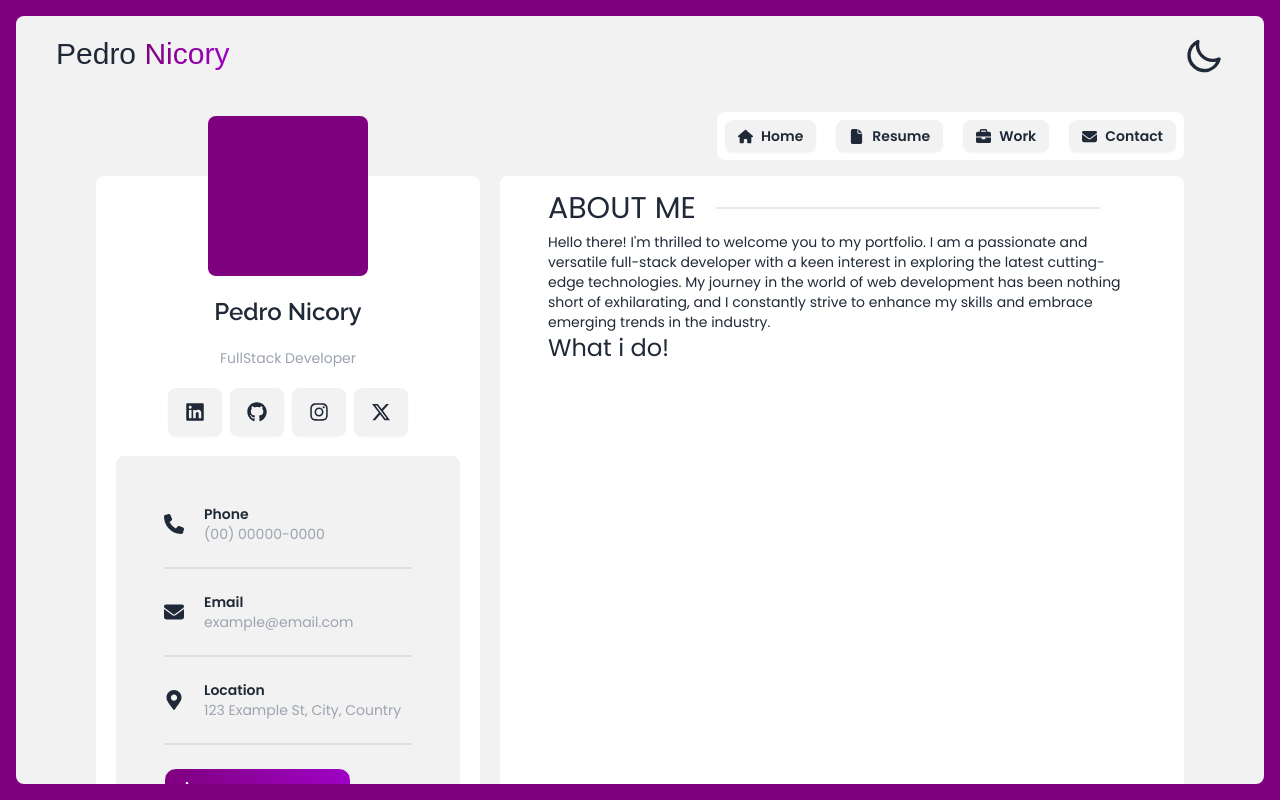
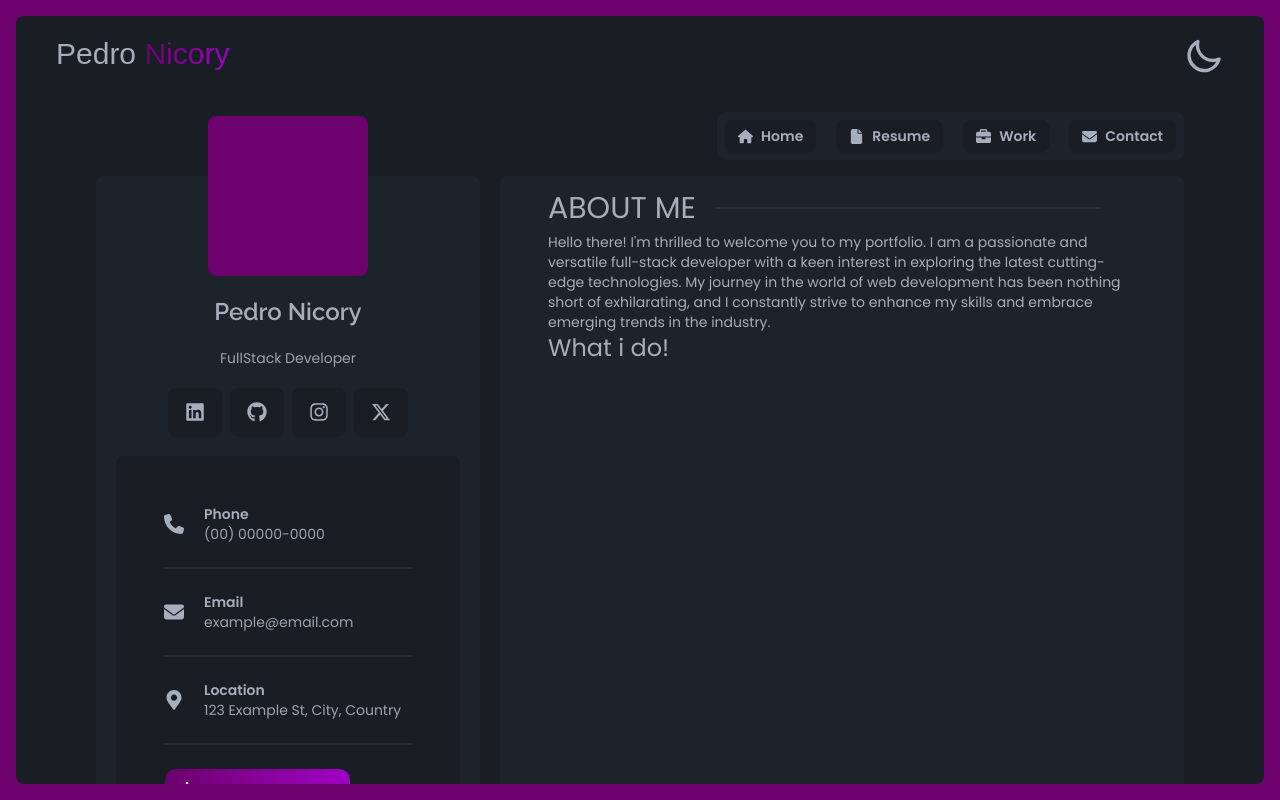
Before and after one commit to nicoryy/PersonaFrame, a Next.js app: page / in a window 1280 px wide. Both pictures are taken after a click on the label 1204 px from the left and 56 px from the top of the page. Built offline with nearby package versions, Linux system fonts and the light colour scheme; a web font is replaced by a local one.

Commit message:
feat: added theme context for aplication

```diff
--- a/src/app/layout.tsx
+++ b/src/app/layout.tsx
@@ -17,6 +17,7 @@ import {
   FaPhone,
   FaXTwitter,
 } from "react-icons/fa6";
+import { ThemeProvider } from "@/components/providers/ThemeProviders";
 
 const poppins = Poppins({
   subsets: ["latin"],
@@ -40,7 +41,8 @@ export default function RootLayout({
   children: React.ReactNode;
 }>) {
   return (
-    <html theme-data="dark" lang="en">
+    <ThemeProvider>
+      <html lang="en">
         <body className={`p-4 bg-primary max-h-screen ${poppins.className}`}>
           {" "}
           <section className="rounded-lg bg-base-200 h-[calc(100vh-2rem)] overflow-y-scroll pb-5">
@@ -62,7 +64,9 @@ export default function RootLayout({
                 {/* IMAGEM */}
                 <span className="bg-primary w-40 h-40 block mx-auto rounded-lg -mt-20"></span>
 
-              <h1 className={`font-semibold text-2xl ${raleway.className}`}>Pedro Nicory</h1>
+                <h1 className={`font-semibold text-2xl ${raleway.className}`}>
+                  Pedro Nicory
+                </h1>
                 <h2 className="text-sm text-gray-400 ">FullStack Developer</h2>
 
                 <section className="flex gap-2 justify-center">
@@ -101,7 +105,9 @@ export default function RootLayout({
                     <FaMapMarkerAlt size={20} className="primary" />
                     <div className="text-sm">
                       <p className="font-semibold">Location</p>
-                    <p className="text-gray-400">123 Example St, City, Country</p>
+                      <p className="text-gray-400">
+                        123 Example St, City, Country
+                      </p>
                     </div>
                   </div>
                   <div className="divider"></div>
@@ -139,5 +145,6 @@ export default function RootLayout({
           </section>
         </body>
       </html>
+    </ThemeProvider>
   );
 }
--- a/src/components/ThemeController.tsx
+++ b/src/components/ThemeController.tsx
@@ -1,23 +1,38 @@
-import React from "react";
+"use client";
+import { useTheme } from "./providers/ThemeProviders";
 
-function ThemeController() {
+ // Necessário para que o componente funcione no cliente
+
+interface ControllerProps {
+  classNameProp?: string;
+}
+
+const ThemeController = ({ classNameProp }: ControllerProps) => {
+  // Utiliza o hook useTheme para acessar o contexto de tema
+  const { theme, toggleTheme } = useTheme();
+
   return (
-    <label className="swap swap-rotate">
-      {/* this hidden checkbox controls the state */}
-      <input type="checkbox" className="theme-controller" value="light" />
+    <label className={`swap swap-rotate text-base ${classNameProp}`}>
+      {/* Este checkbox oculto controla o estado */}
+      <input
+        type="checkbox"
+        onChange={toggleTheme}
+        checked={theme === "dark"} // Marca o checkbox se o tema for escuro
+        className="theme-controller"
+      />
 
-      {/* sun icon */}
+      {/* Ícone do sol (para tema claro) */}
       <svg
-        className="swap-off h-10 w-10 fill-current"
+        className={`swap-off h-10 w-10 fill-current`}
         xmlns="http://www.w3.org/2000/svg"
         viewBox="0 0 24 24"
       >
         <path d="M5.64,17l-.71.71a1,1,0,0,0,0,1.41,1,1,0,0,0,1.41,0l.71-.71A1,1,0,0,0,5.64,17ZM5,12a1,1,0,0,0-1-1H3a1,1,0,0,0,0,2H4A1,1,0,0,0,5,12Zm7-7a1,1,0,0,0,1-1V3a1,1,0,0,0-2,0V4A1,1,0,0,0,12,5ZM5.64,7.05a1,1,0,0,0,.7.29,1,1,0,0,0,.71-.29,1,1,0,0,0,0-1.41l-.71-.71A1,1,0,0,0,4.93,6.34Zm12,.29a1,1,0,0,0,.7-.29l.71-.71a1,1,0,1,0-1.41-1.41L17,5.64a1,1,0,0,0,0,1.41A1,1,0,0,0,17.66,7.34ZM21,11H20a1,1,0,0,0,0,2h1a1,1,0,0,0,0-2Zm-9,8a1,1,0,0,0-1,1v1a1,1,0,0,0,2,0V20A1,1,0,0,0,12,19ZM18.36,17A1,1,0,0,0,17,18.36l.71.71a1,1,0,0,0,1.41,0,1,1,0,0,0,0-1.41ZM12,6.5A5.5,5.5,0,1,0,17.5,12,5.51,5.51,0,0,0,12,6.5Zm0,9A3.5,3.5,0,1,1,15.5,12,3.5,3.5,0,0,1,12,15.5Z" />
       </svg>
 
-      {/* moon icon */}
+      {/* Ícone da lua (para tema escuro) */}
       <svg
-        className="swap-on h-10 w-10 fill-current"
+        className={`swap-on h-10 w-10 fill-current`}
         xmlns="http://www.w3.org/2000/svg"
         viewBox="0 0 24 24"
       >
@@ -25,6 +40,6 @@ function ThemeController() {
       </svg>
     </label>
   );
-}
+};
 
 export default ThemeController;
--- /dev/null
+++ b/src/components/providers/ThemeProviders.tsx
@@ -0,0 +1,49 @@
+"use client";
+
+import {
+  createContext,
+  useContext,
+  useState,
+  ReactNode,
+  useEffect,
+} from "react";
+
+interface ThemeContextType {
+  theme: string;
+  toggleTheme: () => void;
+}
+
+const ThemeContext = createContext<ThemeContextType | undefined>(undefined);
+
+export const ThemeProvider = ({ children }: { children: ReactNode }) => {
+  const [theme, setTheme] = useState<string>("light");
+
+  useEffect(() => {
+    if (typeof window !== "undefined") {
+      const prefersDarkScheme = window.matchMedia("(prefers-color-scheme: dark)").matches;
+      setTheme(prefersDarkScheme ? "dark" : "light");
+    }
+  }, []);
+
+  const toggleTheme = () => {
+    setTheme((prevTheme) => (prevTheme === "dark" ? "light" : "dark"));
+  };
+
+  useEffect(() => {
+    document.documentElement.setAttribute("data-theme", theme);
+  }, [theme]);
+
+  return (
+    <ThemeContext.Provider value={{ theme, toggleTheme }}>
+      {children}
+    </ThemeContext.Provider>
+  );
+};
+
+export const useTheme = () => {
+  const context = useContext(ThemeContext);
+  if (!context) {
+    throw new Error("useTheme must be used within a ThemeProvider");
+  }
+  return context;
+};
```
Lines whose indentation alone changed are shown as unchanged.
